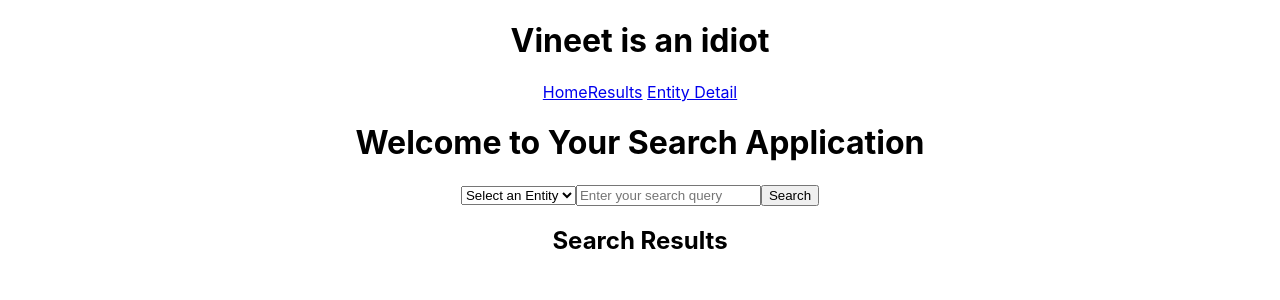
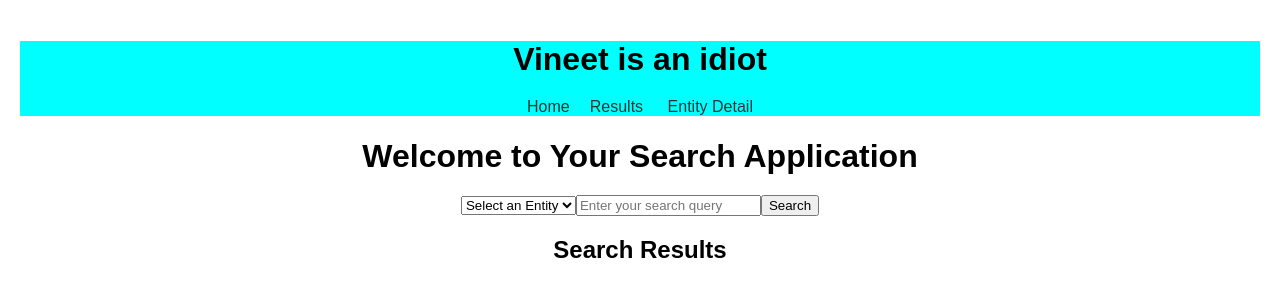
Before and after one commit to Ananth04/extended-search-application, a React (Create React App) app: page / in a window 1280 px wide. Shown: the top 300 px of the page. Built offline with nearby package versions, Linux system fonts and the light colour scheme.

Commit message:
modifying some css and js

```diff
--- a/src/App.css
+++ b/src/App.css
@@ -1,6 +1,35 @@
+/* Add your CSS styles here */
+body {
+  font-family: Arial, sans-serif;
+  margin: 0;
+  padding: 0;
+}
+
 .App {
   text-align: center;
+  padding: 20px;
 }
+
+header {
+  background-color: aqua;
+}
+
+h1 {
+  margin-bottom: 20px;
+}
+
+/* Define your additional CSS styles for links, etc. */
+/* Example styles for links */
+a {
+  margin: 0 10px;
+  text-decoration: none;
+  color: #333;
+}
+
+a:hover {
+  color: #000;
+}
+
 
 .App-logo {
   height: 40vmin;
--- a/src/App.js
+++ b/src/App.js
@@ -10,10 +10,12 @@ function App() {
   return (
     <Router>
       <div className="App">
+        <header>
         <h1>Vineet is an idiot</h1>
         <Link to='/'>Home</Link>
         <Link to='/results'>Results</Link> {/* Link to Results Page */}
         <Link to='/entity/123'>Entity Detail</Link> {/* Example link to Entity Detail Page with ID 123 */}
+        </header>
         <Routes>
           <Route path="/" element={<LandingPage />} /> {/* Landing page */}
           <Route path="/results" element={<ResultsPage />} /> {/* Results page */}
```
Also changed, not shown: 2 other files (tests, documents, lock files or other folders).
